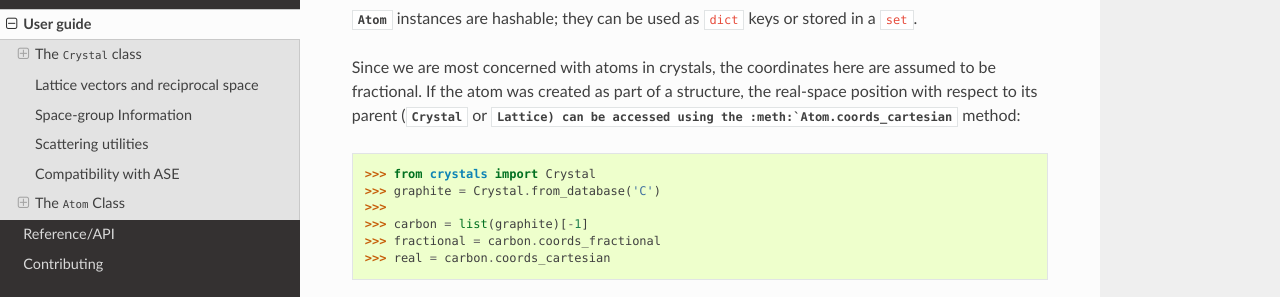
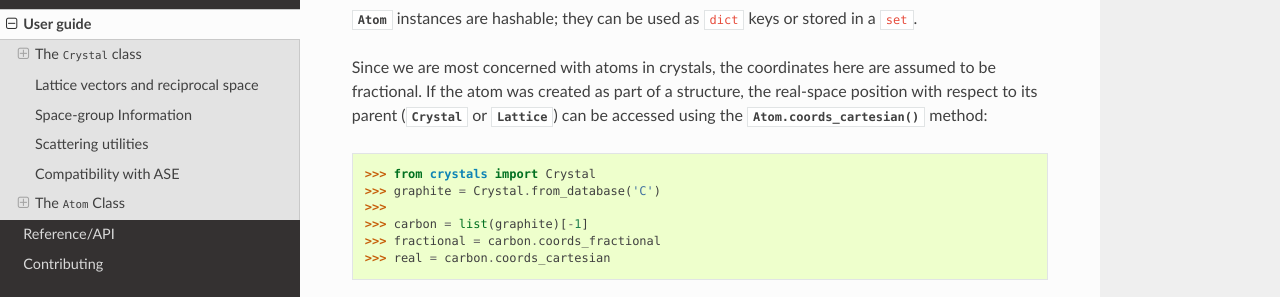
Before and after one commit to LaurentRDC/crystals, a Sphinx documentation site: the page built from docs/guide.rst, in a window 1280 px wide and 900 px high, scrolled down 6815 px. Shown: the part 152-449 px from the top of the window. Built offline with Sphinx 7.4.7 and the Read the Docs theme 2.0.0, drawn with Linux system fonts in a browser that asks for light colours.

Commit message:
DOC: typo

```diff
--- a/docs/guide.rst
+++ b/docs/guide.rst
@@ -313,7 +313,7 @@ constructor.
 
 Since we are most concerned with atoms in crystals, the coordinates here are assumed to be fractional.
 If the atom was created as part of a structure, the real-space position with respect to its parent (:class:`Crystal`
-or :class:`Lattice) can be accessed using the :meth:`Atom.coords_cartesian` method::
+or :class:`Lattice`) can be accessed using the :meth:`Atom.coords_cartesian` method::
 
     >>> from crystals import Crystal
     >>> graphite = Crystal.from_database('C')
```
